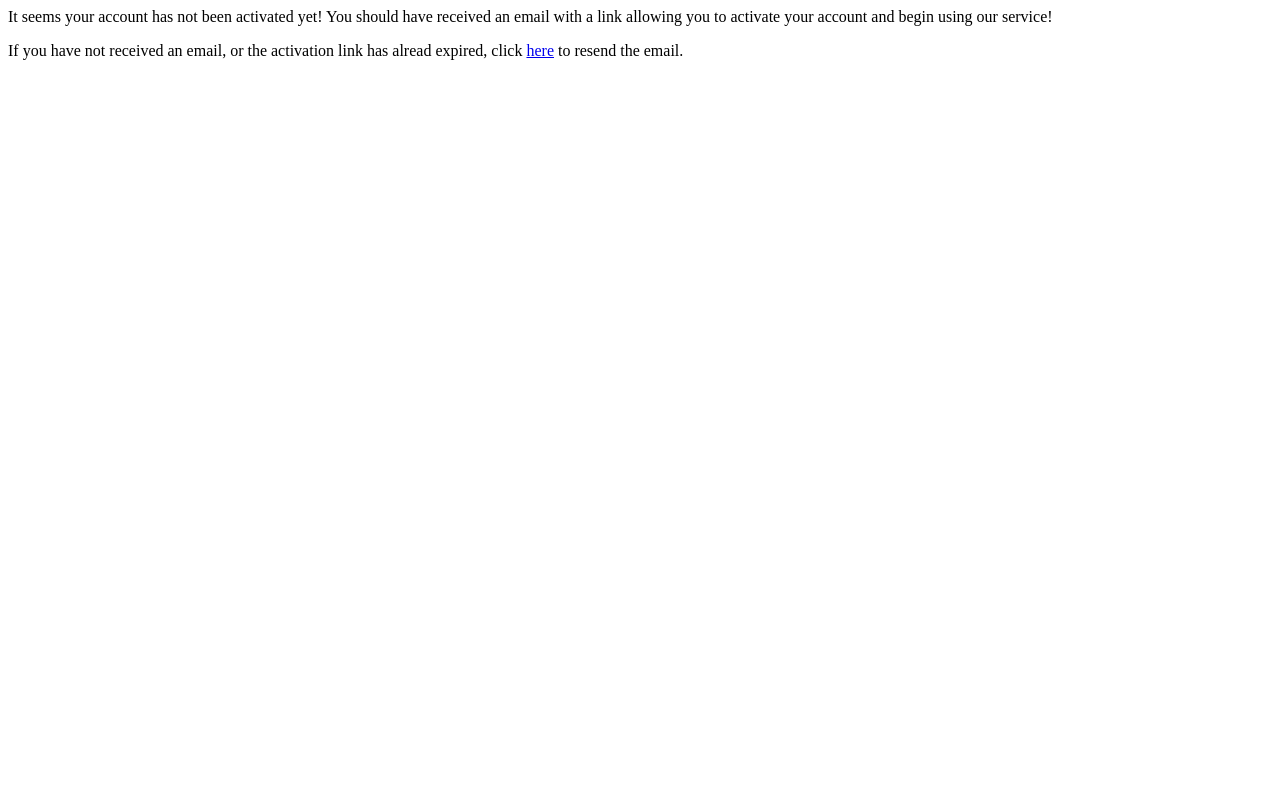
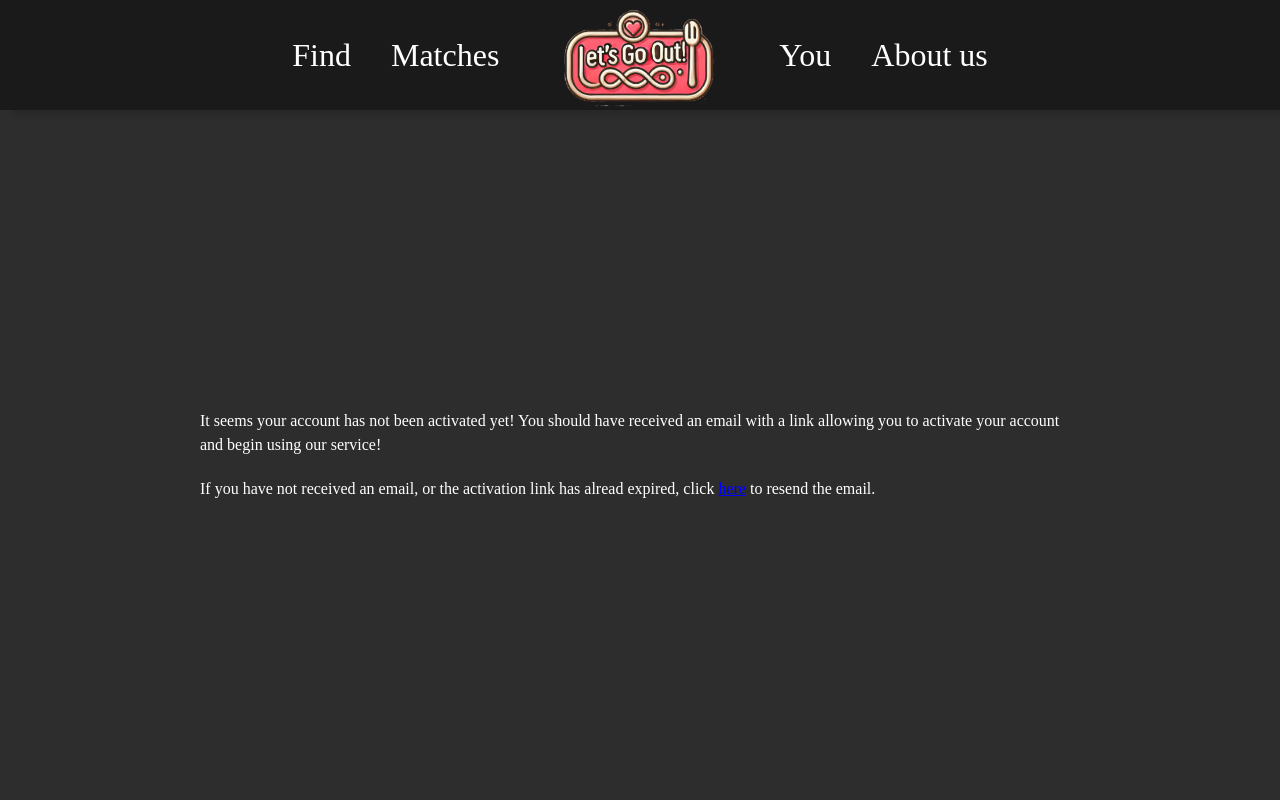
Before and after one commit to JanSzyndlarewicz/Lets-go-out, a Flask app: page /unconfirmed in a window 1280 px wide. Run offline with Flask 3, Linux system fonts and the light colour scheme; the visitor is signed in with stand-in values (Sample User, id 1); some libraries are stand-ins or nearby versions.

Commit message:
Improved unconfirmed view

```diff
--- a/app/static/style.css
+++ b/app/static/style.css
@@ -66,6 +66,11 @@ ul, ol {
 a {
     text-decoration: none;
     color: inherit;
+}
+
+.link {
+    text-decoration: underline;
+    color: blue;
 }
 
 /*END OF RESET CSS*/
--- a/app/templates/components/unconfirmed.html
+++ b/app/templates/components/unconfirmed.html
@@ -1,7 +1,13 @@
+{% extends 'main/base.html' %}
+
+{% block content %}
+<div class="solo-centered-column-under-top-bar about-us" >
     <p>It seems your account has not been activated yet! You should have received an email with a link allowing you to activate your account and begin using our service!</p>
-<p>If you have not received an email, or the activation link has alread expired, click <a href="{{url_for('auth_bp.resend')}}">here</a> to resend the email.</p>
+    <p>If you have not received an email, or the activation link has alread expired, click <a class="link" href="{{url_for('auth_bp.resend')}}">here</a> to resend the email.</p>
     {% with messages = get_flashed_messages() %}
         {% for message in messages %}
             <div>{{ message }}</div>
         {% endfor %}
     {% endwith %}
+</div>
+{% endblock %}
```
Lines whose indentation alone changed are shown as unchanged.
